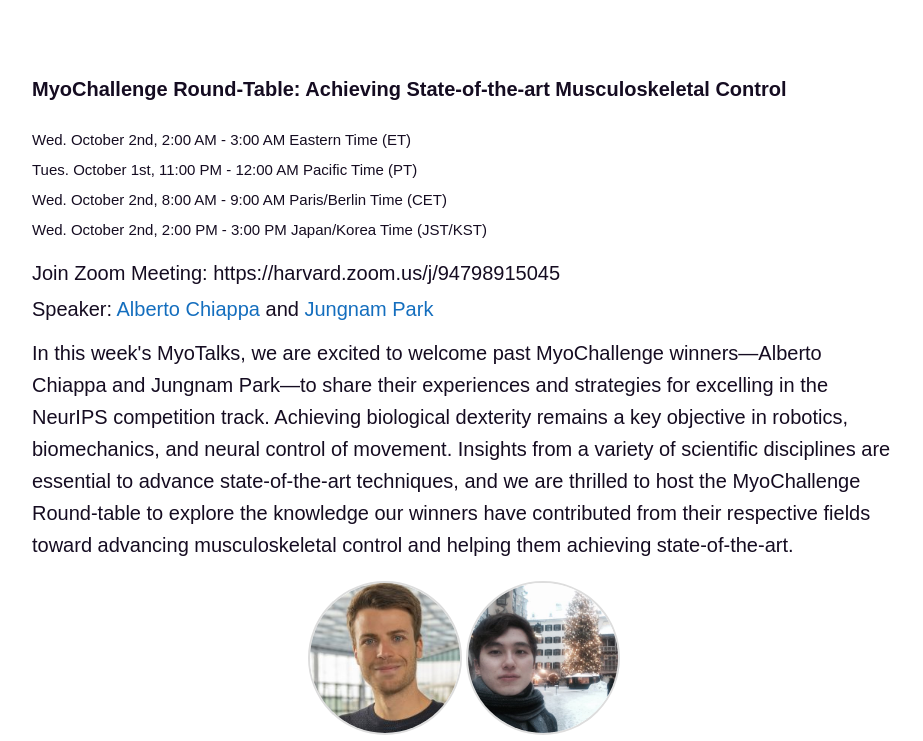
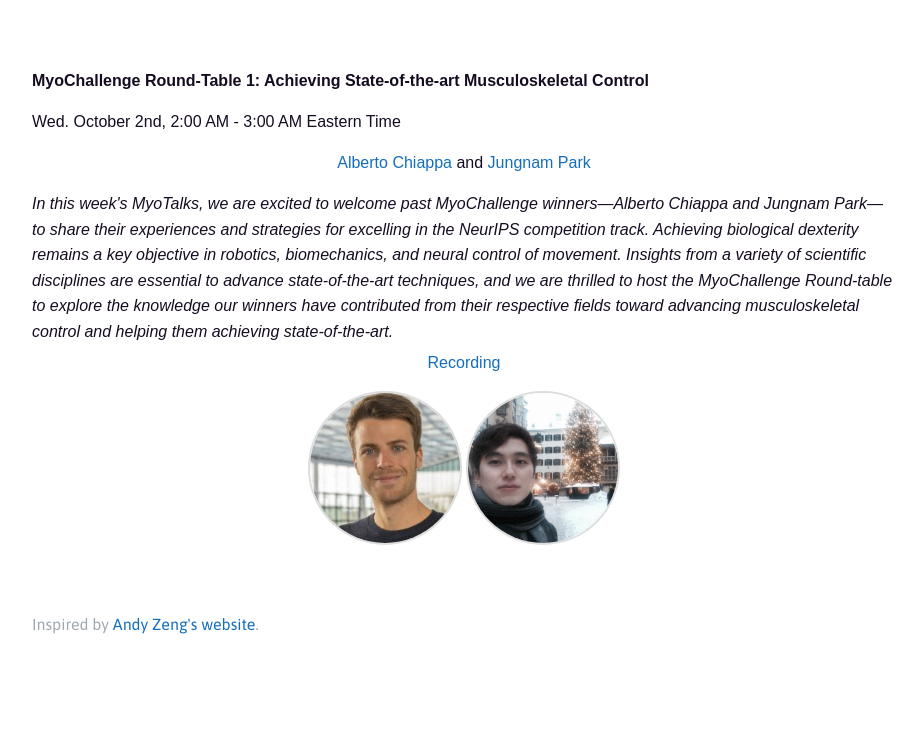
Before and after one commit to MyoTalks/MyoTalks.github.io, a plain HTML site: page index.html in a window 1280 px wide. Shown: the part 648-1389 px from the top of the page, without its empty margins (176-1099 px from the left). After the commit the page ends 1292 px from the top, so only its background shows below. Drawn offline with nearby package versions, Linux system fonts and the light colour scheme.

Commit message:
Update index.html

```diff
--- a/index.html
+++ b/index.html
@@ -69,30 +69,6 @@
 
 <!-- Events -->
 
-<div id="highlights-2" style="padding: 10px; max-width: 300px; margin: 10px auto; text-align: center; font-family: Arial, sans-serif;">
-    <div class="list-item highlight" data-category="highlight">
-         <p style="font-weight: bold; margin: 20px 0; font-size: 20px; line-height: 1.6; text-align: left; padding-top: 30px;">MyoChallenge Round-Table: Achieving State-of-the-art Musculoskeletal Control</p>
-                <p style="margin: 10px 0; line-height: 2; font-size: 15px; text-align: left;">
-    Wed. October 2nd, 2:00 AM - 3:00 AM Eastern Time (ET)
-    <br>Tues. October 1st, 11:00 PM - 12:00 AM Pacific Time (PT)
-    <br>Wed. October 2nd, 8:00 AM - 9:00 AM Paris/Berlin Time (CET)
-    <br>Wed. October 2nd, 2:00 PM - 3:00 PM Japan/Korea Time (JST/KST)
-</p>
-        <p style="margin: 20px 0; font-size: 20px; text-align: left">Join Zoom Meeting: https://harvard.zoom.us/j/94798915045</p>
-
-        <p style="margin: 20px 0;font-size: 20px; text-align: left"><strong>Speaker:</strong> <span> <a href="https://scholar.google.com/citations?user=Cv5lSo0AAAAJ&hl=it">Alberto Chiappa</a> and <a href="https://sites.google.com/mrl.snu.ac.kr/jungnam/home">Jungnam Park</a></span></p>
-            <p style="margin: 10px 0; font-size: 20px; line-height: 1.6; text-align: left">
-    <span>
-        In this week's MyoTalks, we are excited to welcome past MyoChallenge winners—Alberto Chiappa and Jungnam Park—to share their experiences and strategies for excelling in the NeurIPS competition track. Achieving biological dexterity remains a key objective in robotics, biomechanics, and neural control of movement. Insights from a variety of scientific disciplines are essential to advance state-of-the-art techniques, and we are thrilled to host the MyoChallenge Round-table to explore the knowledge our winners have contributed from their respective fields toward advancing musculoskeletal control and helping them achieving state-of-the-art.
-    </span>
-</p>
-        <div class="speaker-image" style="margin-top: 20px;">
-            <img src="/material_4.jpeg" alt="Alberto Chiappa" style="width: 150px; height: 150px; border-radius: 50%; object-fit: cover; border: 2px solid #ddd;">
-            <img src="/material_5.jpg" alt="Jungnam Park" style="width: 150px; height: 150px; border-radius: 50%; object-fit: cover; border: 2px solid #ddd;">
-        </div>
-    </div>
-</div>
-
   <div id="highlights-2" style="padding: 10px !important; max-width: 300px !important; margin: 10px !important; font-family: Arial, sans-serif !important;">
     <div class="list-item highlight" data-category="highlight">
         <p style="margin: 20px 0 !important; font-size: 16px !important; font-weight: bold !important; padding-top: 30px !important; text-align: left !important;">MyoChallenge Round-Table 1: Achieving State-of-the-art Musculoskeletal Control</p>
@@ -108,29 +84,7 @@
             </i>
         </p>
         <p style="font-size: 16px !important; text-align: center !important;"><a href="https://youtu.be/uQ2QZznae8M?si=7n4uSYRxIQROegmA">Recording</a></p>
-        <div class="speaker-image" style="margin-top: 20px;">
-            <img src="/material_4.jpeg" alt="Alberto Chiappa" style="width: 150px; height: 150px; border-radius: 50%; object-fit: cover; border: 2px solid #ddd;">
-            <img src="/material_5.jpg" alt="Jungnam Park" style="width: 150px; height: 150px; border-radius: 50%; object-fit: cover; border: 2px solid #ddd;">
-        </div>
-    </div>
-</div>
-
-  <div id="highlights-3" style="padding: 10px !important; max-width: 300px !important; margin: 10px !important; font-family: Arial, sans-serif !important;">
-    <div class="list-item publication" data-category="highlight">
-        <p style="margin: 20px 0 !important; font-size: 16px !important; font-weight: bold !important; padding-top: 30px !important; text-align: left !important;">MyoChallenge Round-Table 1: Achieving State-of-the-art Musculoskeletal Control</p>
-        <p style="margin: 10px 0 !important; font-size: 16px !important; line-height: 1.6 !important; text-align: left !important;">
-            Wed. October 2nd, 2:00 AM - 3:00 AM Eastern Time
-        </p>
-        <p style="margin: 20px 0 !important; font-size: 16px !important; text-align: center !important;">
-           <a href="https://scholar.google.com/citations?user=Cv5lSo0AAAAJ&hl=it">Alberto Chiappa</a> and <a href="https://sites.google.com/mrl.snu.ac.kr/jungnam/home">Jungnam Park</a>
-        </p>
-        <p style="margin: 10px 0 !important; font-size: 16px !important; line-height: 1.6 !important; text-align: left !important;">
-            <i>
-            In this week's MyoTalks, we are excited to welcome past MyoChallenge winners—Alberto Chiappa and Jungnam Park—to share their experiences and strategies for excelling in the NeurIPS competition track. Achieving biological dexterity remains a key objective in robotics, biomechanics, and neural control of movement. Insights from a variety of scientific disciplines are essential to advance state-of-the-art techniques, and we are thrilled to host the MyoChallenge Round-table to explore the knowledge our winners have contributed from their respective fields toward advancing musculoskeletal control and helping them achieving state-of-the-art.
-            </i>
-        </p>
-        <p style="font-size: 16px !important; text-align: center !important;"><a href="https://youtu.be/uQ2QZznae8M?si=7n4uSYRxIQROegmA">Recording</a></p>
-        <div class="speaker-image" style="margin-top: 20px;">
+        <div class="speaker-image" style="margin-top: 20px !important; text-align: center !important;">
             <img src="/material_4.jpeg" alt="Alberto Chiappa" style="width: 150px; height: 150px; border-radius: 50%; object-fit: cover; border: 2px solid #ddd;">
             <img src="/material_5.jpg" alt="Jungnam Park" style="width: 150px; height: 150px; border-radius: 50%; object-fit: cover; border: 2px solid #ddd;">
         </div>
```
